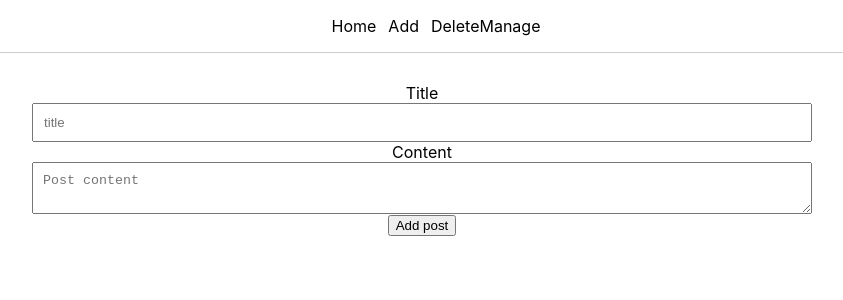
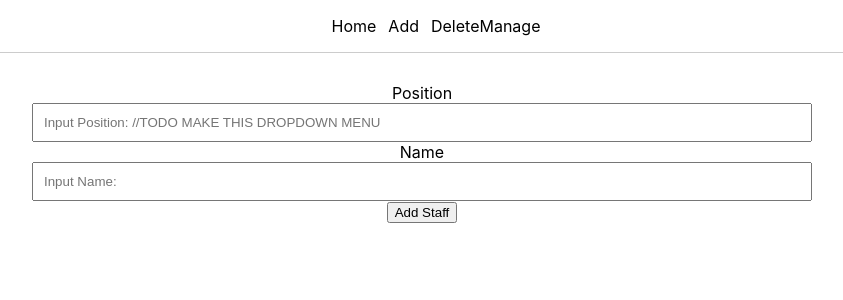
Before and after one commit to MinhNguyen4958/Shelter-System-v2, a Next.js app in the folder shelter-system/: page /add-post in a window 1280 px wide. Shown: the top 300 px of the page, without its empty margins (218-1061 px from the left). Built offline with nearby package versions, Linux system fonts and the light colour scheme.

Commit message:
add-post formatted properly

```diff
--- a/shelter-system/components/NavHomeStaff.js
+++ b/shelter-system/components/NavHomeStaff.js
@@ -8,7 +8,7 @@ export default function Nav() {
     return (
         <nav className={styles.nav}>
             <ul className={styles.list}>
-            <   li className={styles.item}>
+                <li className={styles.item}>
                     <Link href="/">
                         <a>Home</a>
                     </Link>
--- a/shelter-system/pages/add-post.js
+++ b/shelter-system/pages/add-post.js
@@ -5,8 +5,8 @@ import styles from '../styles/Home.module.css';
 
 // A post form that will add a new post
 export default function AddPost() {
-    const [title, setTitle] = useState('');
-    const [content, setContent] = useState('');
+    const [position, setTitle] = useState('');
+    const [name, setContent] = useState('');
     const [error, setError] = useState('');
     const [message, setMessage] = useState('');
 
@@ -18,7 +18,7 @@ export default function AddPost() {
         setMessage('');
 
         // Check the fields
-        if (!title || !content)
+        if (!position || !name)
         {
             return setError('All fields are required');
         }
@@ -40,26 +40,27 @@ export default function AddPost() {
                             </div>
                         ) : null}
                         <div className={styles.formItem}>
-                            <label>Title</label>
+                            <label>Position</label>
                             <input
                                 type="text"
-                                name="title"
+                                name="position"
                                 onChange={(e) => setTitle(e.target.value)}
-                                value={title}
-                                placeholder="title"
+                                value={position}
+                                placeholder="Input Position: //TODO MAKE THIS DROPDOWN MENU"
                                 />
                         </div>
                         <div className={styles.formItem}>
-                            <label>Content</label>
-                            <textarea
-                                name="content"
-                                onChange={(e) => setContent(e.target.value)}
-                                value={content}
-                                placeholder="Post content"
+                            <label>Name</label>
+                            <input
+                                type="text"
+                                name="name"
+                                onChange={(e) => setTitle(e.target.value)}
+                                value={name}
+                                placeholder="Input Name:"
                                 />
                         </div>
                         <div className={styles.formItem}>
-                            <button type="submit">Add post</button>
+                            <button type="submit">Add Staff</button>
                         </div>
                     </form>
                 </div>
```
